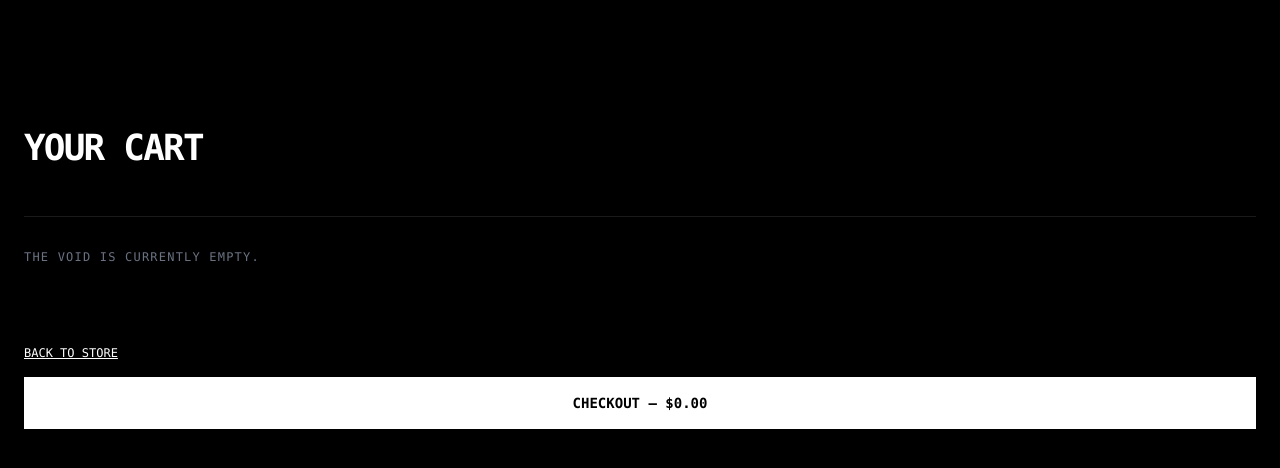
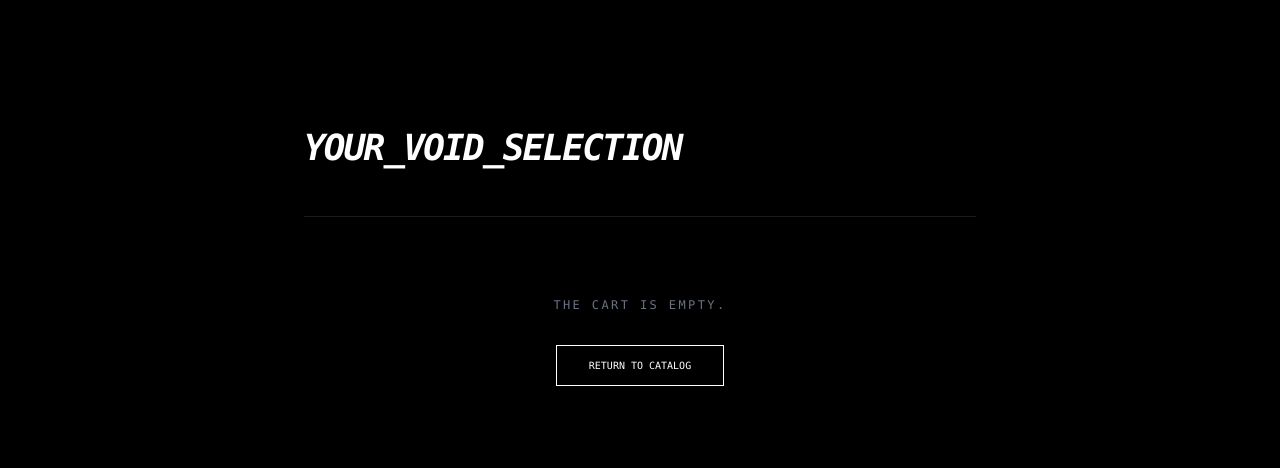
Before and after one commit to BallOne69noway/neo-void-store, a Next.js app: page /cart in a window 1280 px wide. Shown: the top 468 px of the page. Built offline with nearby package versions, Linux system fonts and the light colour scheme.

Commit message:
fix: full cart logic with localStorage

```diff
--- a/app/cart/page.tsx
+++ b/app/cart/page.tsx
@@ -1,24 +1,82 @@
 "use client";
+import { useEffect, useState } from 'react';
 import Link from 'next/link';
 
+interface CartItem {
+  id: string;
+  name: string;
+  price: number;
+  image?: string;
+}
+
 export default function CartPage() {
-  // Тут в будущем подтянем товары из localStorage или Context
+  const [items, setItems] = useState<CartItem[]>([]);
+
+  // Загружаем товары из памяти браузера при открытии
+  useEffect(() => {
+    const savedCart = JSON.parse(localStorage.getItem('cart') || '[]');
+    setItems(savedCart);
+  }, []);
+
+  // Функция удаления товара
+  const removeItem = (index: number) => {
+    const newItems = items.filter((_, i) => i !== index);
+    setItems(newItems);
+    localStorage.setItem('cart', JSON.stringify(newItems));
+    // Генерируем событие, чтобы Header узнал об обновлении
+    window.dispatchEvent(new Event('storage'));
+  };
+
+  const totalPrice = items.reduce((sum, item) => sum + item.price, 0);
+
   return (
-    <div className="min-h-screen bg-black text-white pt-32 px-6">
-      <h1 className="text-4xl font-black uppercase tracking-tighter mb-12">Your Cart</h1>
+    <div className="min-h-screen bg-black text-white pt-32 px-6 font-mono">
+      <div className="max-w-2xl mx-auto">
+        <h1 className="text-4xl font-black uppercase tracking-tighter mb-12 italic">Your_Void_Selection</h1>
 
-      <div className="border-t border-white/10 py-8">
-        <p className="text-gray-500 uppercase text-xs tracking-widest">The void is currently empty.</p>
-      </div>
+        {items.length === 0 ? (
+          <div className="border-t border-white/10 py-20 text-center">
+            <p className="text-gray-500 uppercase text-xs tracking-[0.2em]">The cart is empty.</p>
+            <Link href="/" className="inline-block mt-8 border border-white px-8 py-3 text-[10px] uppercase hover:bg-white hover:text-black transition-all">
+              Return to Catalog
+            </Link>
+          </div>
+        ) : (
+          <div className="space-y-8">
+            {items.map((item, index) => (
+              <div key={index} className="flex justify-between items-end border-b border-white/5 pb-6 group">
+                <div className="flex gap-4 items-center">
+                   <span className="text-[10px] text-gray-600">0{index + 1}</span>
+                   <div>
+                      <h3 className="text-sm uppercase font-bold tracking-widest">{item.name}</h3>
+                      <p className="text-[10px] text-gray-500 mt-1">${item.price}</p>
+                   </div>
+                </div>
+                <button
+                  onClick={() => removeItem(index)}
+                  className="text-[9px] text-gray-600 uppercase hover:text-red-500 transition-colors"
+                >
+                  [ Remove ]
+                </button>
+              </div>
+            ))}
 
-      <div className="mt-12 flex flex-col gap-4">
-        <Link href="/" className="text-xs uppercase underline hover:text-gray-400">
-          Back to store
-        </Link>
+            <div className="pt-12">
+              <div className="flex justify-between items-baseline mb-8">
+                <span className="text-[10px] uppercase text-gray-500">Total_Value</span>
+                <span className="text-3xl font-black">${totalPrice}</span>
+              </div>
 
-        <button className="w-full py-4 bg-white text-black font-bold uppercase text-sm hover:bg-gray-200 transition-colors">
-          Checkout — $0.00
-        </button>
+              <button className="w-full py-5 bg-white text-black font-black uppercase text-xs tracking-[0.3em] hover:bg-gray-200 transition-all active:scale-[0.98]">
+                Proceed to Checkout
+              </button>
+
+              <Link href="/" className="block text-center mt-6 text-[9px] uppercase tracking-widest text-gray-700 hover:text-white transition-colors">
+                ← Back to Store
+              </Link>
+            </div>
+          </div>
+        )}
       </div>
     </div>
   );
--- a/app/page.tsx
+++ b/app/page.tsx
@@ -10,11 +10,11 @@ export default function Home() {
   const [cartCount, setCartCount] = useState(0);
   const [loading, setLoading] = useState(true);
 
-  const addToCart = () => {
-    setCartCount(prev => prev + 1);
-  };
+  // 1. При загрузке страницы проверяем, есть ли что-то в корзине
+  useEffect(() => {
+    const savedCart = JSON.parse(localStorage.getItem('cart') || '[]');
+    setCartCount(savedCart.length);
 
-  useEffect(() => {
     const fetchProducts = async () => {
       try {
         const querySnapshot = await getDocs(collection(db, "products"));
@@ -32,6 +32,21 @@ export default function Home() {
     fetchProducts();
   }, []);
 
+  // 2. Исправленная функция добавления (теперь сохраняет объект целиком)
+  const addToCart = (product: any) => {
+    // Получаем текущий список из памяти
+    const currentCart = JSON.parse(localStorage.getItem('cart') || '[]');
+
+    // Добавляем новый товар в массив
+    const updatedCart = [...currentCart, product];
+
+    // Сохраняем обновленный массив обратно в localStorage
+    localStorage.setItem('cart', JSON.stringify(updatedCart));
+
+    // Обновляем цифру в Хедере
+    setCartCount(updatedCart.length);
+  };
+
   return (
     <main className="min-h-screen bg-black text-white font-mono">
       <Header cartCount={cartCount} />
@@ -47,7 +62,8 @@ export default function Home() {
               <ProductCard
                 key={product.id}
                 {...product}
-                onAddToCart={addToCart}
+                // Теперь передаем сам объект товара в функцию
+                onAddToCart={() => addToCart(product)}
               />
             ))}
           </section>
```
